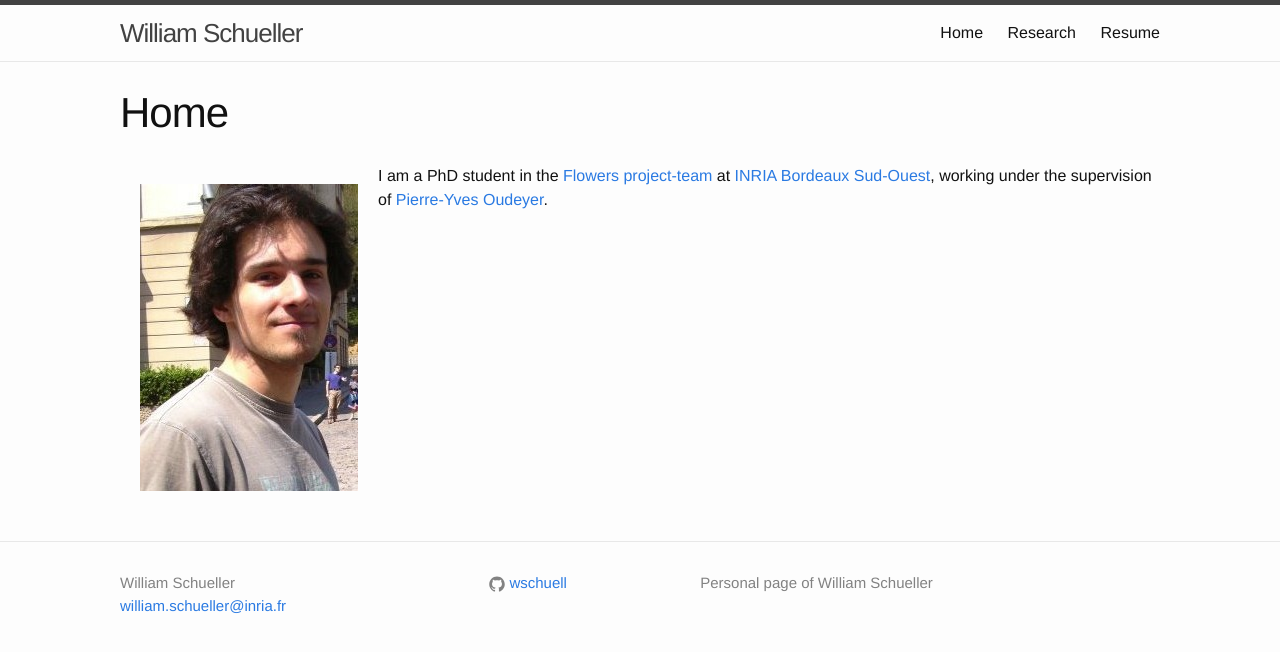
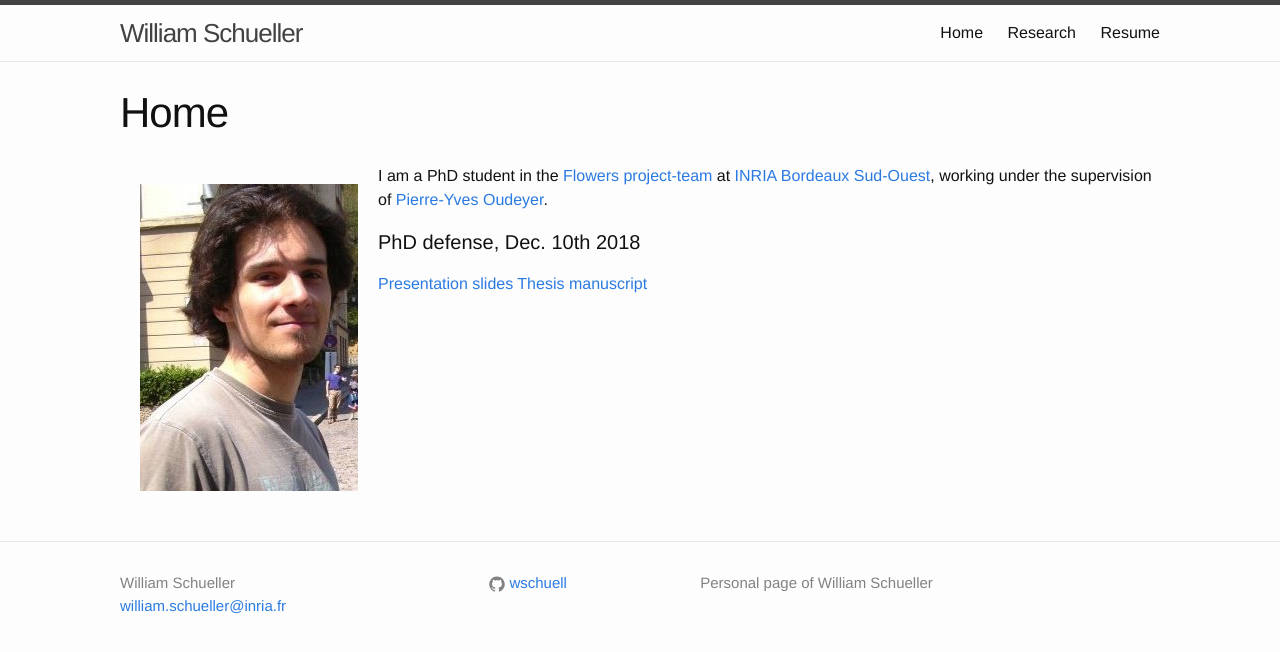
Before and after one commit to wschuell/wschuell.github.io, a Jekyll site: the page built from index.md, in a window 1280 px wide. Shown: the top 652 px of the page. Built offline with Jekyll 4.4.1, drawn with Linux system fonts in a browser that asks for light colours.

Commit message:
add links for defense

```diff
--- a/index.md
+++ b/index.md
@@ -7,8 +7,13 @@ title: Home
 
 I am a PhD student in the [Flowers project-team][flowers] at [INRIA Bordeaux Sud-Ouest][inria], working under the supervision of [Pierre-Yves Oudeyer][py].
 
+#### PhD defense, Dec. 10th 2018
 
+[Presentation slides][slides]
+[Thesis manuscript][manuscript]
 
 [flowers]:      http://flowers.inria.fr
 [inria]:   		http://www.inria.fr/en/centre/bordeaux
 [py]:			http://www.pyoudeyer.com
+[manuscript]:		https://drive.google.com/file/d/1qLMr98AFp1rEn7QCtFQ3mU9VO3KXh_Nl/view?usp=sharing
+[slides]:		https://drive.google.com/file/d/1qLMr98AFp1rEn7QCtFQ3mU9VO3KXh_Nl/view?usp=sharing
```
